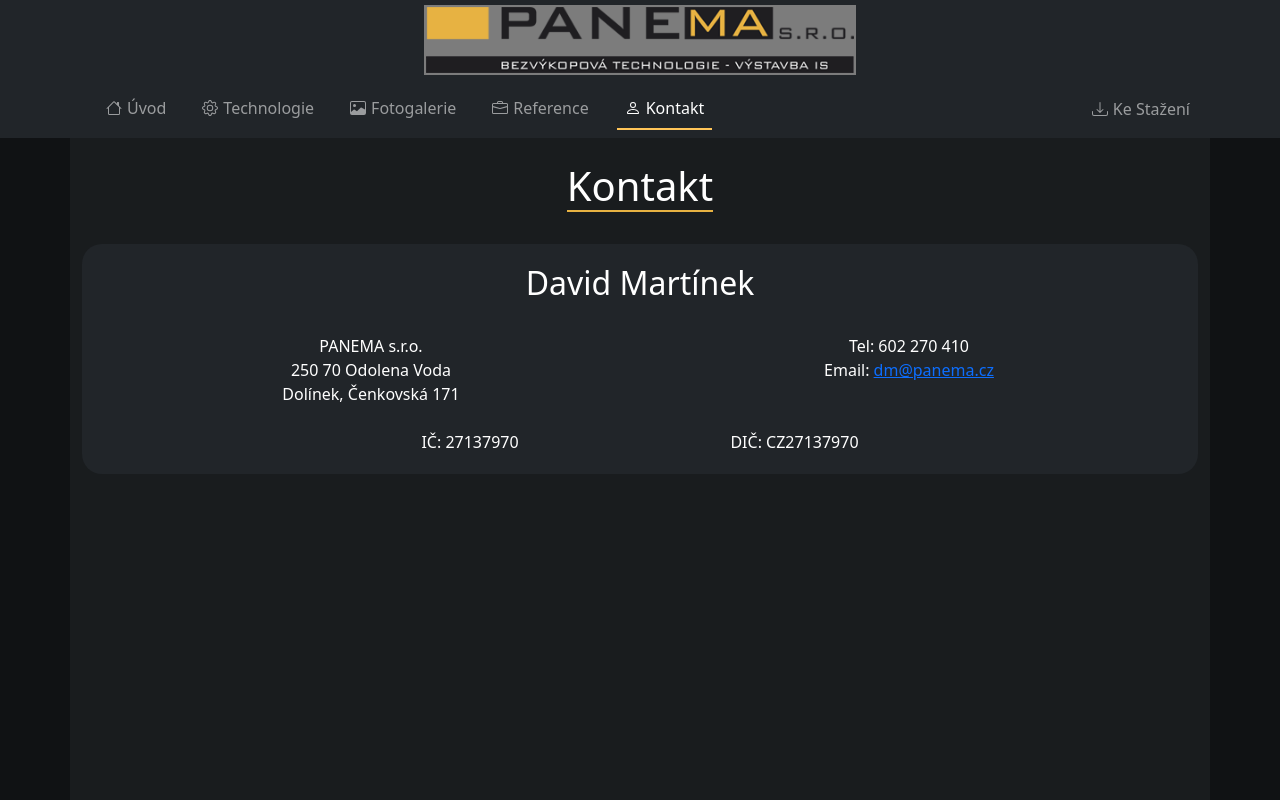
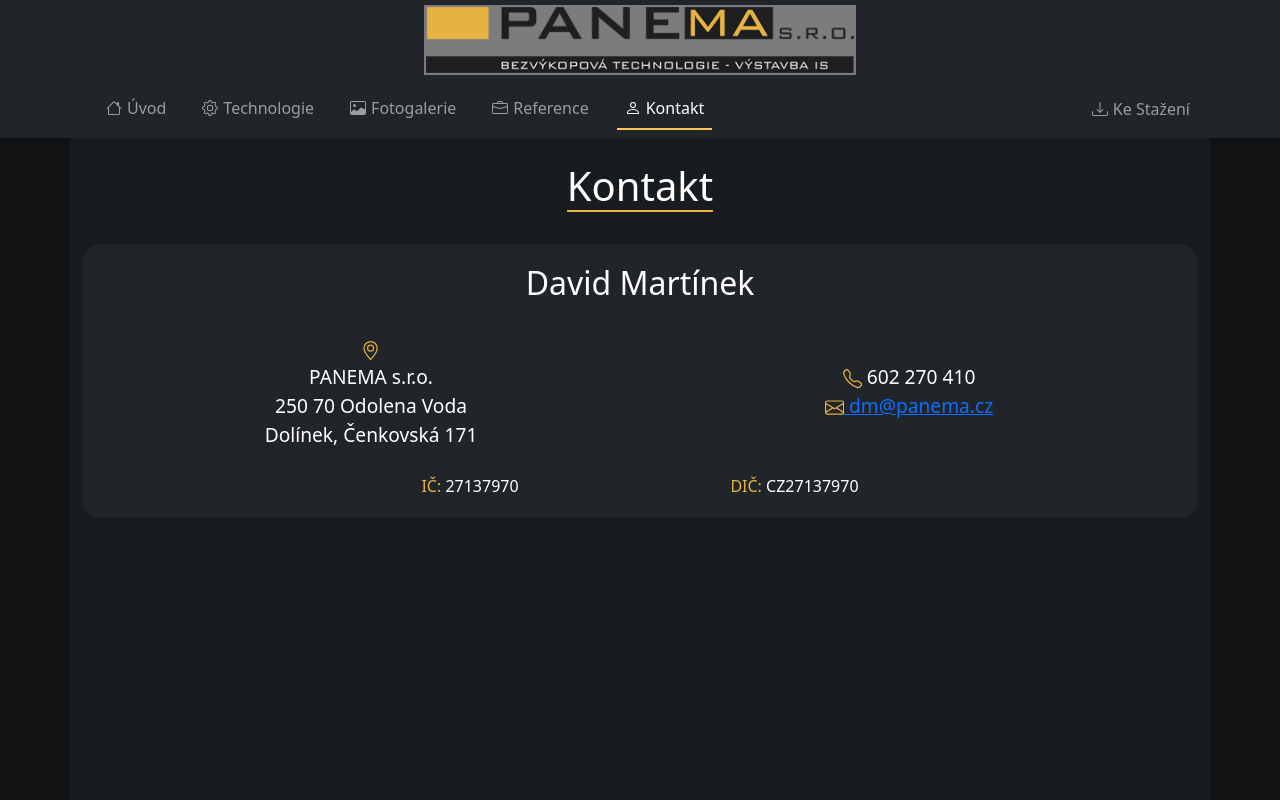
Before and after one commit to Ejdyz/panema.cz, a React (Create React App) app in the folder panema/: page /kontakt in a window 1280 px wide. Shown: the top 800 px of the page. Built offline with nearby package versions, Linux system fonts and the light colour scheme.

Commit message:
feat: added icons to contact page

```diff
--- a/panema/src/Pages/ContactPage.js
+++ b/panema/src/Pages/ContactPage.js
@@ -2,6 +2,7 @@
 import NavBar from '../Components/NavBar'
 import { Footer } from '../Components/Footer'
 import { Hidden } from 'react-grid-system';
+import { GeoAlt, Telephone, Envelope } from 'react-bootstrap-icons';
 export function ContactPage() {
   return (
     <>
@@ -17,24 +18,25 @@
             <Hidden sm xs xxs>
               <Container style={{ width: "100%", backgroundColor: "#212529", textAlign: "center", color: "white", display: "flex", alignItems: "center", justifyContent: 'space-evenly', flexDirection: "column", padding: "20px", borderRadius: "20px", minHeight: "150px" }}>
                 <h1 style={{ fontSize: "2rem" }} >David Martínek</h1><br />
-                <div style={{ width: "100%", display: 'flex' }}>
-                  <div style={{ width: "50%" }}>
+                <div style={{ width: "100%", display: 'flex', alignItems: "center" }}>
+                  <div style={{ width: "50%", fontSize: "1.2rem" }}>
+                    <GeoAlt style={{ color: "#e7b242", }} /><br />
                     PANEMA s.r.o. <br />
                     250 70 Odolena Voda <br />
                     Dolínek, Čenkovská 171<br />
                   </div>
-                  <div style={{ width: "50%" }}>
-                    Tel: 602 270 410 <br />
-                    Email: <a href="mailto:dm@panema.cz">dm@panema.cz</a>
+                  <div style={{ width: "50%", fontSize: "1.2rem" }}>
+                    <Telephone style={{ color: "#e7b242", }} />   602 270 410 <br />
+                    <Envelope style={{ color: "#e7b242", }} /><a href="mailto:dm@panema.cz">  dm@panema.cz</a>
                   </div>
                 </div>
                 <br />
                 <div style={{ width: "80%", display: "flex", justifyContent: "space-evenly" }} >
                   <div >
-                    IČ:	27137970
+                    <p style={{ color: "#e7b242", display: "inline" }}>IČ:</p>	27137970
                   </div>
                   <div>
-                    DIČ:	CZ27137970
+                    <p style={{ color: "#e7b242", display: "inline" }}>DIČ:</p>	CZ27137970
                   </div>
                 </div>
               </Container>
@@ -45,23 +47,24 @@
                 <h1 style={{ fontSize: "2rem" }} >David Martínek</h1><br />
                 <div style={{ width: "100%" }}>
                   <div style={{ width: "100%" }}>
+                    <GeoAlt style={{ color: "#e7b242", }} /><br />
                     PANEMA s.r.o. <br />
                     250 70 Odolena Voda <br />
                     Dolínek, Čenkovská 171<br />
                   </div>
                   <br />
                   <div style={{ width: "100%" }}>
-                    Tel: 602 270 410 <br />
-                    Email: <a href="mailto:dm@panema.cz">dm@panema.cz</a>
+                    <Telephone style={{ color: "#e7b242", }} />   602 270 410 <br />
+                    <Envelope style={{ color: "#e7b242", }} /><a href="mailto:dm@panema.cz">  dm@panema.cz</a>
                   </div>
                 </div>
                 <br />
                 <div style={{ width: "80%", display: "flex", justifyContent: "space-evenly" }} >
                   <div >
-                    IČ:	27137970
+                    <p style={{ color: "#e7b242", display: "inline" }}>IČ:</p>	27137970
                   </div>
                   <div>
-                    DIČ:	CZ27137970
+                    <p style={{ color: "#e7b242", display: "inline" }}>DIČ: </p>CZ27137970
                   </div>
                 </div>
               </Container>
```
